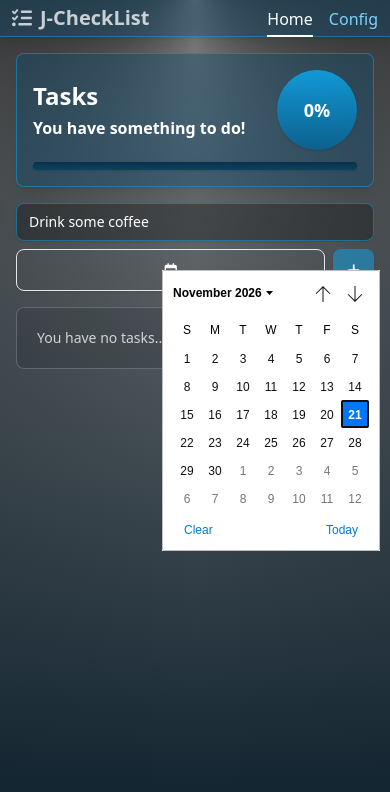
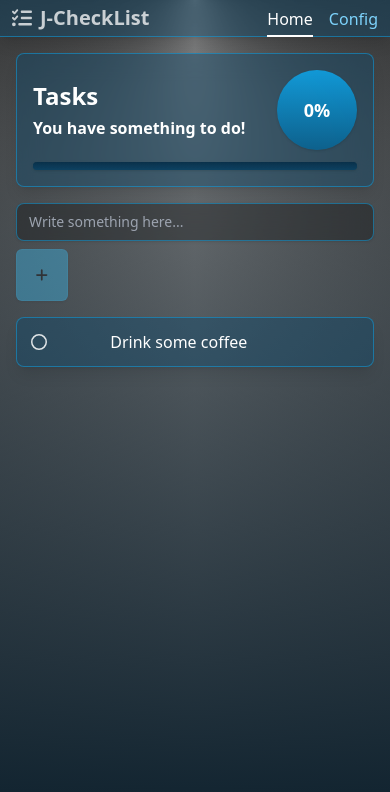
Before and after one commit to jm-sky/j-checklist, a Vue app: page / in a window 390 px wide. Both pictures are taken after a click on the button "Add new task". Shown: the top 792 px of the page. Built offline with nearby package versions, Linux system fonts and the light colour scheme.

Commit message:
more responsiveness

```diff
--- a/dev-dist/sw.js
+++ b/dev-dist/sw.js
@@ -82,7 +82,7 @@
     "revision": "3ca0b8505b4bec776b69afdba2768812"
   }, {
     "url": "index.html",
-    "revision": "0.0np98moe2gg"
+    "revision": "0.t3vgi1baea"
   }], {});
   workbox.cleanupOutdatedCaches();
   workbox.registerRoute(new workbox.NavigationRoute(workbox.createHandlerBoundToURL("index.html"), {
--- a/src/components/DateButton.vue
+++ b/src/components/DateButton.vue
@@ -22,15 +22,28 @@
 <template>
   <button
     type="button"
-    class="flex items-center justify-center px-3 py-2 rounded-lg text-sm border border-current/50 hover:bg-black/15 transition-colors cursor-pointer"
+    class="flex items-center justify-center px-3 py-2 rounded-lg text-sm border border-current hover:bg-black/15 transition-colors cursor-pointer"
     :aria-label="`${label} picker`"
     @click="openCalendar"
   >
-    <div v-if="value" class="text-sm whitespace-nowrap font-light text-white mr-2 leading-tight grow">
+    <div
+      v-if="value"
+      class="text-sm whitespace-nowrap font-light text-white mr-2 leading-tight grow"
+    >
       {{ dayjs(value).toDate().toDateString() }}
     </div>
-    <input v-model="value" type="date" class="w-0 h-0 border-0 outline-0" ref="dateRef" :aria-label="`${label} input`">
-    <FontAwesomeIcon :icon="faCalendar" class="text-white" fixed-width />
+    <input
+      ref="dateRef"
+      v-model="value"
+      type="date"
+      class="w-0 h-0 border-0 outline-0"
+      :aria-label="`${label} input`"
+    >
+    <FontAwesomeIcon
+      :icon="faCalendar"
+      class="text-current"
+      fixed-width
+    />
   </button>
 </template>
 
--- a/src/components/TaskListForm.vue
+++ b/src/components/TaskListForm.vue
@@ -2,11 +2,33 @@
 import { faPlus } from '@fortawesome/free-solid-svg-icons';
 import { FontAwesomeIcon } from '@fortawesome/vue-fontawesome';
 import { ref } from 'vue';
+import Button from 'primevue/button';
+import { onClickOutside } from '@vueuse/core';
+import { useI18n } from 'vue-i18n';
 import DateButton from './DateButton.vue';
 import InputText from './InputText.vue';
 import { Task, type ITaskInitData } from '@/models/task.model';
 
+const { t } = useI18n();
+
+const inputRef = ref<HTMLInputElement | null>(null);
+const formRef = ref<HTMLFormElement | null>(null);
+const isExpanded = ref(false);
 const tasks = defineModel<Task[]>('tasks', { required: true });
+
+const reset = () => {
+  newTask.value.title = '';
+  newTask.value.dueDate = null;
+};
+
+const expand = () => isExpanded.value = true;
+const collapse = () => {
+  inputRef.value?.blur?.();
+  isExpanded.value = false;
+  reset();
+};
+
+onClickOutside(formRef, () => collapse());
 
 const newTask = ref<ITaskInitData>({
   title: 'Drink some coffee',
@@ -18,30 +40,52 @@
     ...newTask.value,
     dueDate: newTask.value.dueDate,
   }));
-  newTask.value.title = 'Drink more coffee';
-  newTask.value.dueDate = null;
+  reset();
+  collapse();
 };
 </script>
 
 <template>
-  <form class="sticky top-10 flex flex-row flex-wrap sm:flex-nowrap items-stretch gap-2" @submit.prevent="onSubmit()">
+  <div class="relative">
+    <form
+      ref="formRef"
+      class="sticky top-10 flex flex-col gap-2 transition-all"
+      :class="{'p-2 border border-theme bg-theme rounded-lg -mx-2': isExpanded}"
+      @keydown.esc="collapse()"
+      @submit.prevent="onSubmit()"
+    >
+      <div class="flex flex-row flex-wrap sm:flex-nowrap items-stretch gap-2">
         <InputText
+          ref="inputRef"
           v-model="newTask.title"
           placeholder="Write something here..."
           class="w-full shadow min-w-full sm:min-w-0"
           aria-label="New task title"
+          @focus="expand()"
         />
+        <Button
+          type="submit"
+          :disabled="!newTask?.title.length"
+          class="shadow flex items-center justify-center aspect-square p-3 rounded-lg font-bold text-sm cursor-pointer bg-brand/50 hover:opacity-75 disabled:opacity-50 disabled:cursor-not-allowed"
+          aria-label="Add new task"
+        >
+          <FontAwesomeIcon
+            :icon="faPlus"
+            fixed-width
+          />
+        </Button>
+      </div>
+      <div
+        v-if="isExpanded"
+        class="flex flex-row gap-2"
+      >
         <DateButton
           v-model="newTask.dueDate"
           class="text-brand shadow grow sm:grow-0"
           label="New task due date"
+          :data-tooltip="t('task.dueDate')"
         />
-    <button
-      :disabled="!newTask?.title.length"
-      class="shadow flex items-center justify-center aspect-square p-3 rounded-lg font-bold text-sm cursor-pointer bg-brand/50 hover:opacity-75 disabled:opacity-50 disabled:cursor-not-allowed"
-      aria-label="Add new task"
-    >
-      <FontAwesomeIcon :icon="faPlus" fixed-width />
-    </button>
+      </div>
     </form>
+  </div>
 </template>
--- a/src/components/TaskListItem.vue
+++ b/src/components/TaskListItem.vue
@@ -5,11 +5,15 @@
 import { FontAwesomeIcon } from '@fortawesome/vue-fontawesome';
 import { computed, ref } from 'vue';
 import dayjs from 'dayjs';
+import { onClickOutside } from '@vueuse/core';
 import DateButton from './DateButton.vue';
 import InputText from './InputText.vue';
 import type { Task } from '@/models/task.model';
 
 const task = defineModel<Task>('task', { required: true });
+const itemRef = ref<HTMLElement>();
+
+onClickOutside(itemRef, () => toggleEditing(false));
 
 const isEditing = ref(false);
 const draft = ref({
@@ -26,10 +30,14 @@
   task.value.doneDate = task.value.isDone ? null : new Date();
 };
 
-const toggleEditing = () => {
+const reset = () => {
   draft.value.title = task.value.title;
   draft.value.dueDate = task.value.dueDateString;
-  isEditing.value = !isEditing.value;
+};
+
+const toggleEditing = (state?: boolean) => {
+  reset();
+  isEditing.value = state === undefined ? !isEditing.value : state;
 };
 
 const save = () => {
@@ -43,6 +51,7 @@
 
 <template>
   <div
+    ref="itemRef"
     :class="[
       { 'scale-105 ring ring-brand': isEditing },
       { 'opacity-50': task.isDone },
@@ -50,48 +59,110 @@
     ]"
     class="group flex flex-row gap-3 items-center justify-between border px-3 py-2.5 rounded-lg shadow-lg relative  hover:ring"
   >
-    <button class="cursor-pointer text-white/85 hover:text-white" @click="toggleIsDone()" :data-tooltip="doneButtonLabel" :aria-label="doneButtonLabel">
-      <FontAwesomeIcon v-if="task.isDone" :icon="faCheckCircle" fixed-width />
-      <FontAwesomeIcon v-else :icon="faCircle" fixed-width />
+    <button
+      class="cursor-pointer text-white/85 hover:text-white"
+      :data-tooltip="doneButtonLabel"
+      :aria-label="doneButtonLabel"
+      @click="toggleIsDone()"
+    >
+      <FontAwesomeIcon
+        v-if="task.isDone"
+        :icon="faCheckCircle"
+        fixed-width
+      />
+      <FontAwesomeIcon
+        v-else
+        :icon="faCircle"
+        fixed-width
+      />
     </button>
 
-    <div v-if="!isEditing" :class="{ 'line-through': task.isDone }" class="flex flex-col sm:flex-row items-center gap-2 w-full duration-500">
+    <div
+      v-if="!isEditing"
+      :class="{ 'line-through': task.isDone }"
+      class="flex flex-col sm:flex-row items-center gap-2 w-full duration-500"
+    >
       {{ task.title }}
-      <span v-if="task.dueDate" class="text-xs font-light sm:border-l sm:pl-2">
-        <FontAwesomeIcon :icon="faCalendar" fixed-width />
+      <span
+        v-if="task.dueDate"
+        class="text-xs font-light sm:border-l sm:pl-2"
+      >
+        <FontAwesomeIcon
+          :icon="faCalendar"
+          fixed-width
+        />
         {{ task.dueDate?.toDateString() }}
       </span>
     </div>
 
-    <div v-if="isEditing" class="flex flex-col sm:flex-row items-stretch justify-stretch gap-2 w-full -my-2 duration-500">
+    <div
+      v-if="isEditing"
+      class="flex flex-col sm:flex-row items-stretch justify-stretch gap-2 w-full -my-2 duration-500"
+    >
       <InputText
         v-model="draft.title"
         class="w-full"
         :error="task.isOverdue"
         aria-label="Task title"
-        @keydown.enter=save()
+        @keydown.enter="save()"
       />
-      <DateButton v-model="draft.dueDate" :class="task.isOverdue ? 'text-red-600' : 'text-brand'" label="Task due date" />
+      <DateButton
+        v-model="draft.dueDate"
+        :class="task.isOverdue ? 'text-red-600' : 'text-brand'"
+        label="Task due date"
+      />
     </div>
 
     <div
       :class="{ 'opacity-0': !isEditing }"
       class="flex flex-row gap-3 text-sm items-center group-hover:opacity-100 transition-opacity delay-300 group-hover:delay-0"
-      >
+    >
       <template v-if="isEditing">
-        <button class="rounded p-1 cursor-pointer text-white/85 hover:text-white hover:bg-white/10" @click="toggleEditing()" data-tooltip="Cancel" aria-label="Cancel">
-          <FontAwesomeIcon :icon="faTimes" class="scale-90" />
+        <button
+          class="rounded p-1 cursor-pointer text-white/85 hover:text-white hover:bg-white/10"
+          data-tooltip="Cancel"
+          aria-label="Cancel"
+          @click="toggleEditing()"
+        >
+          <FontAwesomeIcon
+            :icon="faTimes"
+            class="scale-90"
+          />
         </button>
-        <button class="rounded p-1 cursor-pointer text-white/85 hover:text-white hover:bg-white/10" @click="save()" data-tooltip="Save" aria-label="Save">
-          <FontAwesomeIcon :icon="faCheck" class="scale-90" />
+        <button
+          class="rounded p-1 cursor-pointer text-white/85 hover:text-white hover:bg-white/10"
+          data-tooltip="Save"
+          aria-label="Save"
+          @click="save()"
+        >
+          <FontAwesomeIcon
+            :icon="faCheck"
+            class="scale-90"
+          />
         </button>
       </template>
       <template v-else>
-        <button class="rounded p-1 cursor-pointer text-white/85 hover:text-white hover:bg-white/10" @click="toggleEditing()" data-tooltip="Edit" aria-label="Edit">
-          <FontAwesomeIcon :icon="faEdit" class="scale-90" />
+        <button
+          class="rounded p-1 cursor-pointer text-white/85 hover:text-white hover:bg-white/10"
+          data-tooltip="Edit"
+          aria-label="Edit"
+          @click="toggleEditing()"
+        >
+          <FontAwesomeIcon
+            :icon="faEdit"
+            class="scale-90"
+          />
         </button>
-        <button class="rounded p-1 cursor-pointer text-white/85 hover:text-white hover:bg-white/10" @click="emit('delete')" data-tooltip="Delete" aria-label="Delete">
-          <FontAwesomeIcon :icon="faTimes" class="scale-90" />
+        <button
+          class="rounded p-1 cursor-pointer text-white/85 hover:text-white hover:bg-white/10"
+          data-tooltip="Delete"
+          aria-label="Delete"
+          @click="emit('delete')"
+        >
+          <FontAwesomeIcon
+            :icon="faTimes"
+            class="scale-90"
+          />
         </button>
       </template>
     </div>
--- a/src/components/presets/lara/button/index.js
+++ b/src/components/presets/lara/button/index.js
@@ -43,8 +43,8 @@
             // Primary Button
             {
                 'text-primary-inverse': !props.link && props.severity === null && !props.text && !props.outlined && !props.plain,
-                'bg-primary': !props.link && props.severity === null && !props.text && !props.outlined && !props.plain,
-                'border border-primary': !props.link && props.severity === null && !props.text && !props.outlined && !props.plain,
+                'bg-primary/75': !props.link && props.severity === null && !props.text && !props.outlined && !props.plain,
+                'border border-primary/50': !props.link && props.severity === null && !props.text && !props.outlined && !props.plain,
             },
             // Primary Text Button
             { 'text-primary': props.text && props.severity === null && !props.plain },
--- a/src/plugins/i18n/en/index.ts
+++ b/src/plugins/i18n/en/index.ts
@@ -8,5 +8,6 @@
   ui,
   task: {
     title: 'Title',
+    dueDate: 'Due date',
   },
 };
--- a/src/plugins/i18n/i18n.ts
+++ b/src/plugins/i18n/i18n.ts
@@ -2,7 +2,7 @@
 import { en } from '@/plugins/i18n/en';
 import { pl } from '@/plugins/i18n/pl';
 
-export const i18n = createI18n({
+export const i18n = createI18n<[typeof en], 'en' | 'pl'>({
   locale: 'en',
   fallbackLocale: 'en',
   legacy: false,
--- a/src/plugins/i18n/pl/index.ts
+++ b/src/plugins/i18n/pl/index.ts
@@ -8,5 +8,6 @@
   ui,
   task: {
     title: 'Title',
+    dueDate: 'Termin',
   },
 };
```
Also changed, not shown: src/components/InputText.vue (+11 -1 lines). Lines whose indentation alone changed are shown as unchanged.
